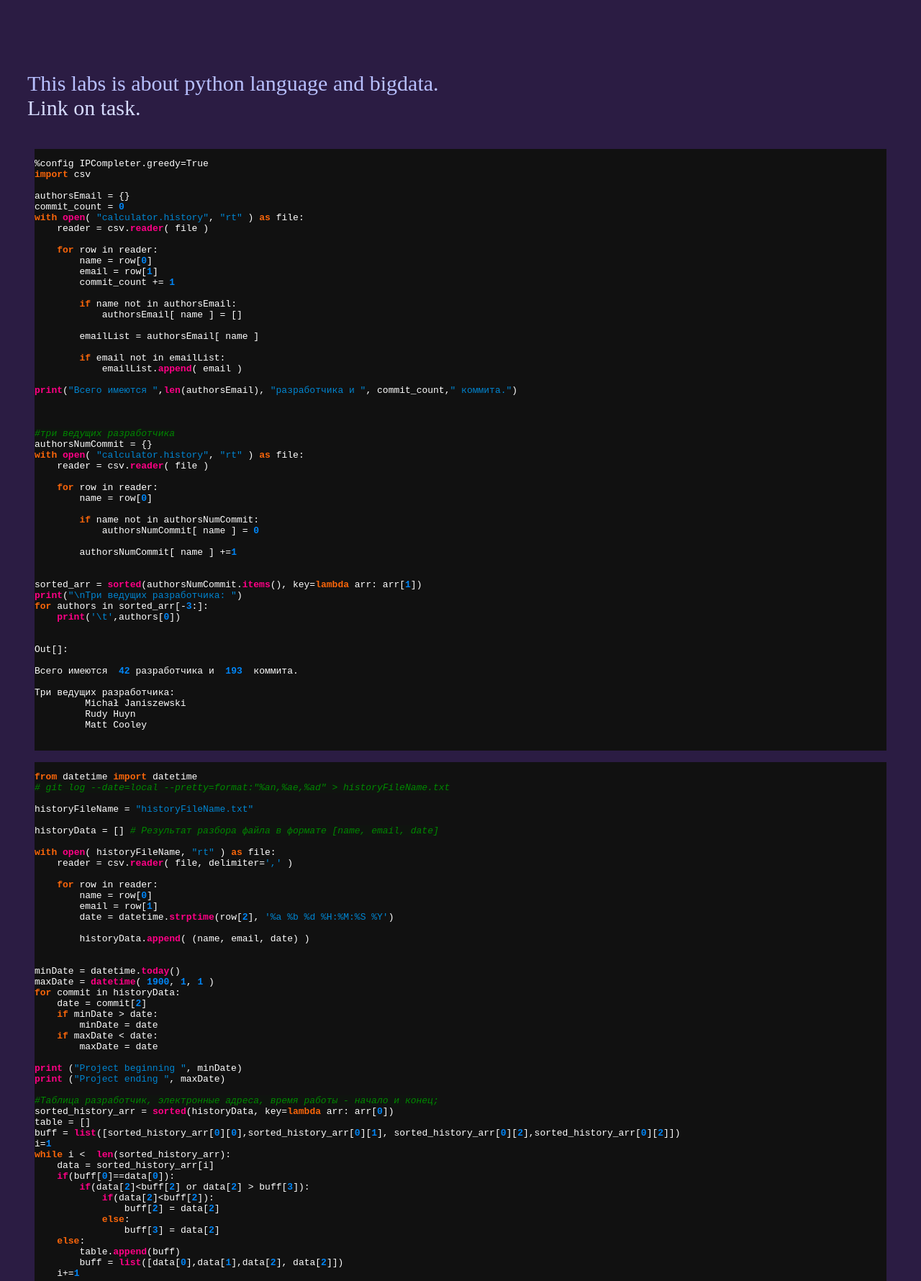
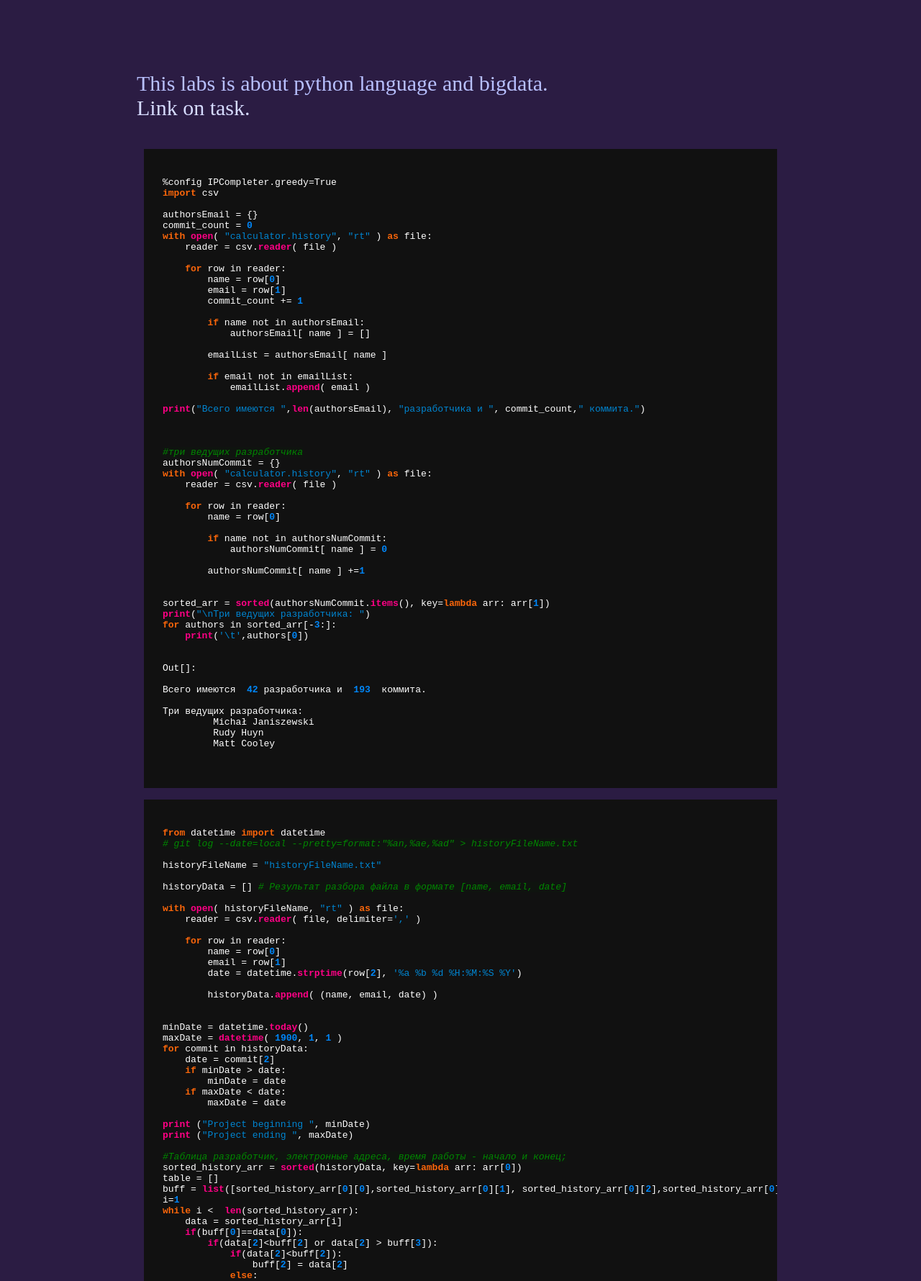
Before and after one commit to PososikTeam/PososikTeam.github.io, a Jekyll site: the page built from _posts/2019-04-29-first-lab.markdown, in a window 1280 px wide, cut to the strip 92-1872 px from the top of the page. Shown: the whole strip at 72% size. Built offline with Jekyll 4.4.1, drawn with Linux system fonts in a browser that asks for light colours; some web fonts are replaced.

Commit message:
refactoring

```diff
--- a/_sass/main.scss
+++ b/_sass/main.scss
@@ -34,9 +34,14 @@ main.index{
 		}
 	}
 }
+pre {
+padding: 2em;
+}
+main.blog{
+margin: 0 auto;
+max-width: 960px;
+	margin-top:5%;
 
-main.blog{
-	margin-top:5%;
 	p{
 	font-family: "Roboto Slab", serif;
 	font-size: 30px;
```
Also changed, not shown: 1 other file.
